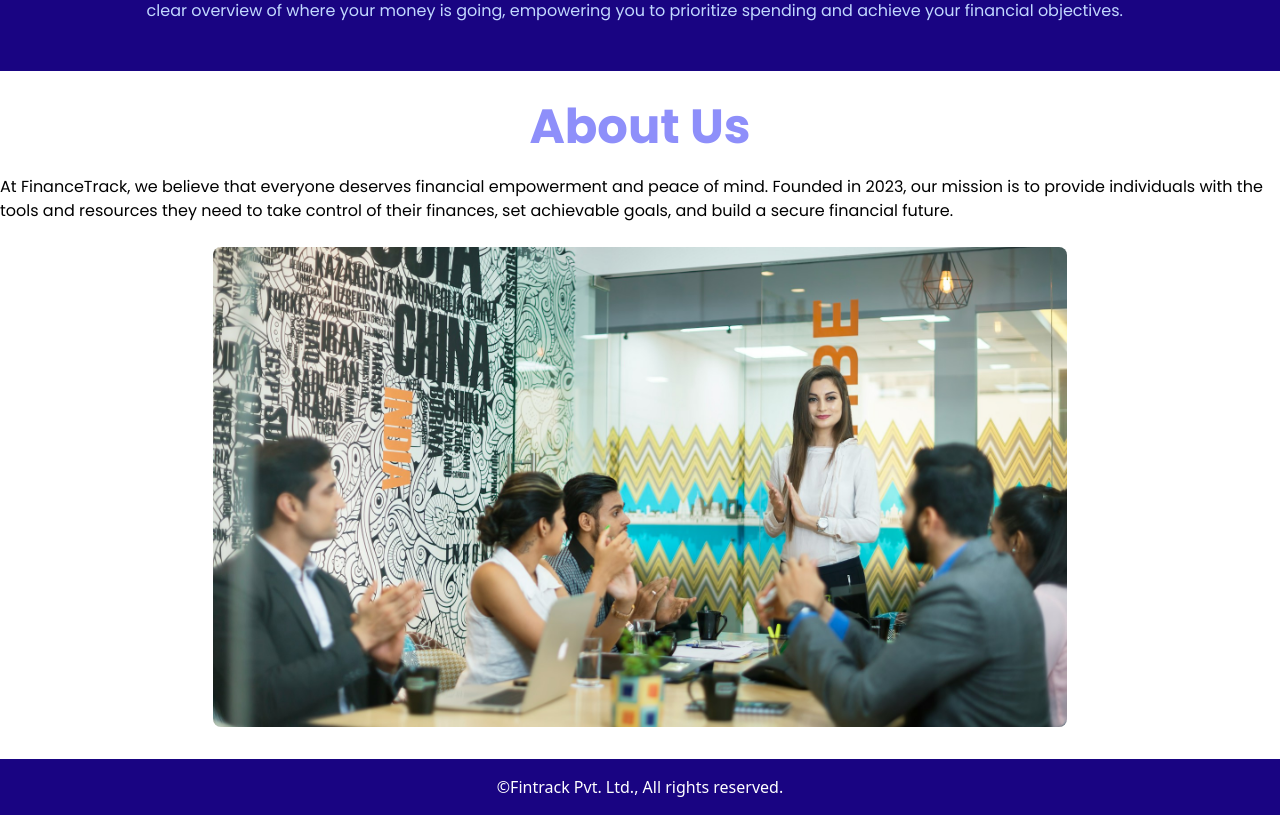
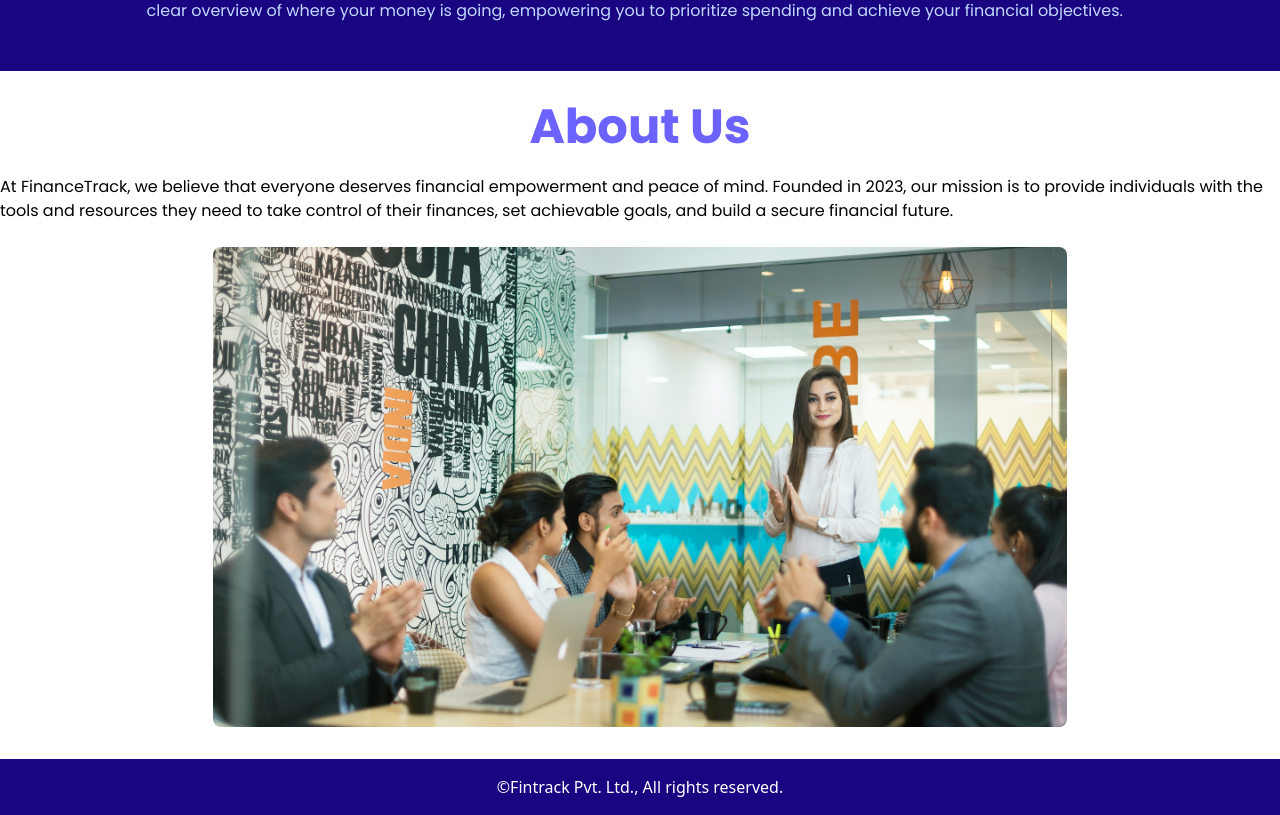
Before and after one commit to Manoj-Kumar-Munda/personal-finance-tracker, a React (Vite) app in the folder client/: page / in a window 1280 px wide. Shown: the part 1163-1978 px from the top of the page. Built offline with nearby package versions, Linux system fonts and the light colour scheme.

Commit message:
logs removed && AboutUs component added

```diff
--- a/client/src/components/Charts/DoughnutChart.jsx
+++ b/client/src/components/Charts/DoughnutChart.jsx
@@ -1,8 +1,11 @@
 import React from "react";
 import { Doughnut } from "react-chartjs-2";
 import { getDoughnutData } from "../../utils/helpers";
+import Button from "../form/Button";
+import { Link } from "react-router-dom";
 
 const DoughnutChart = ({
+  id,
   chartLabel,
   labelsArr = ["Spent amount", "remainingAmount"],
   datasetLabel,
@@ -16,11 +19,13 @@ const DoughnutChart = ({
     dataArr,
   });
 
+
   return (
     <div>
-      <div className="">
+      <div className="text-center">
         <Doughnut data={data} />
         <h2 className="text-center font-Poppins">{chartLabel}</h2>
+        <Button className=""><Link to={`/budgets/${id}`}>View Details</Link></Button>
       </div>
     </div>
   );
--- a/client/src/hooks/useLogout.js
+++ b/client/src/hooks/useLogout.js
@@ -4,8 +4,6 @@ const useLogout = async () => {
   const res = await axiosConfig.post("/api/v1/users/logout", {
     withCredentials: true
   });
-
-  console.log("logout res: ", res);
 };
 
 export default useLogout;
--- a/client/src/pages/Budgets/ExistingBudgets.jsx
+++ b/client/src/pages/Budgets/ExistingBudgets.jsx
@@ -8,7 +8,6 @@ const ExistingBudgets = () => {
   const budgets = useSelector((store) => store.budget.currentBudgets);
   const [isShowAll, setIsShowAll] = useState(false);
   const [isMakeChanges, setIsmakeChanges] = useState(false);
-  console.log("Existing budgets: ", budgets);
 
   return (
     <>
@@ -24,6 +23,7 @@ const ExistingBudgets = () => {
             budgets.map((budget) => (
               <DoughnutChart
                 key={budget._id}
+                id={budget._id}
                 chartLabel={budget.category}
                 datasetLabel={"Budget analysis"}
                 dataArr={[budget.spentAmount, budget.remainingAmount]}
@@ -35,6 +35,7 @@ const ExistingBudgets = () => {
               .map((budget) => (
                 <DoughnutChart
                   key={budget._id}
+                  id={budget._id}
                   chartLabel={budget.category}
                   datasetLabel={"Budget analysis"}
                   dataArr={[budget.spentAmount, budget.remainingAmount]}
@@ -48,7 +49,7 @@ const ExistingBudgets = () => {
               className="font-Poppins"
               onClick={() => setIsShowAll((prev) => !prev)}
             >
-              {isShowAll ? "Show Less" : "Show More"}
+              { isShowAll ? "Show Less" : "Show More" }
             </Button>
           )}
 
--- a/client/src/pages/Budgets/RemoveBudget.jsx
+++ b/client/src/pages/Budgets/RemoveBudget.jsx
@@ -24,7 +24,6 @@ const RemoveBudget = () => {
 
   const deleteBudgetHandler = async (e) => {
     setIsLoading(true);
-    console.log("active: ", activeCategory);
     e.preventDefault();
     try {
       const res = await axiosConfig.delete(
--- a/client/src/pages/Home/AboutUs.jsx
+++ b/client/src/pages/Home/AboutUs.jsx
@@ -7,7 +7,7 @@ const AboutUs = () => {
     <section className=" max-w-screen-xl w-full mx-auto my-4">
       <div className="space-y-4">
         <div>
-          <Heading className="text-[#8E8FFA] text-center text-5xl ">
+          <Heading className="text-primary text-center text-5xl ">
             About Us
           </Heading>
 
```
